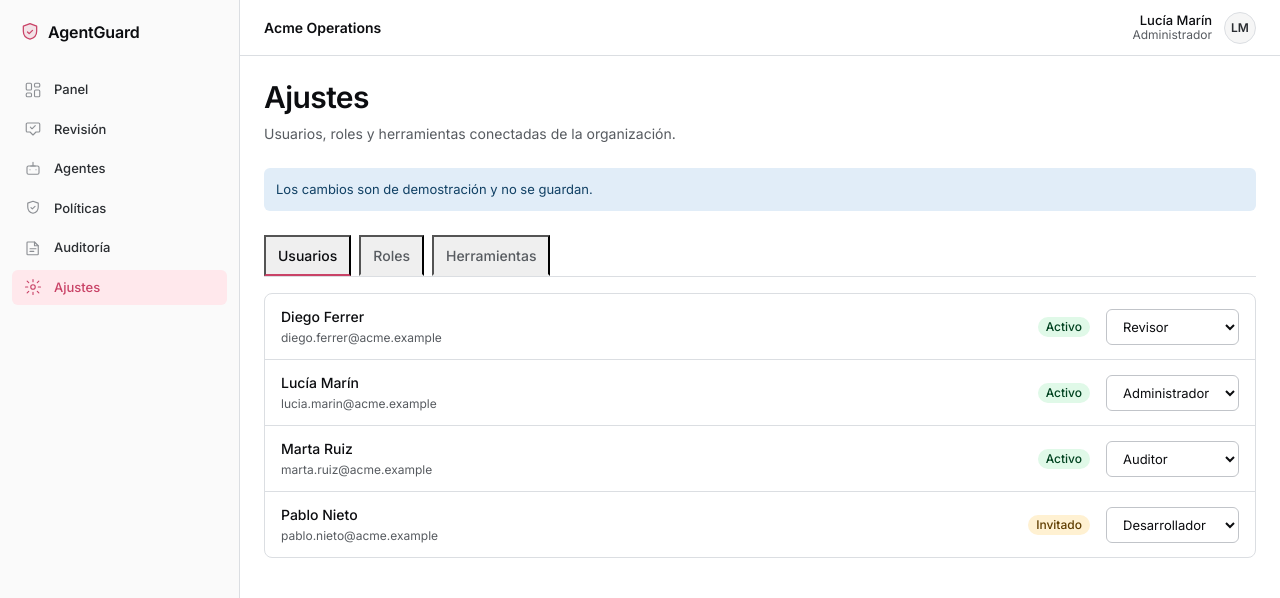
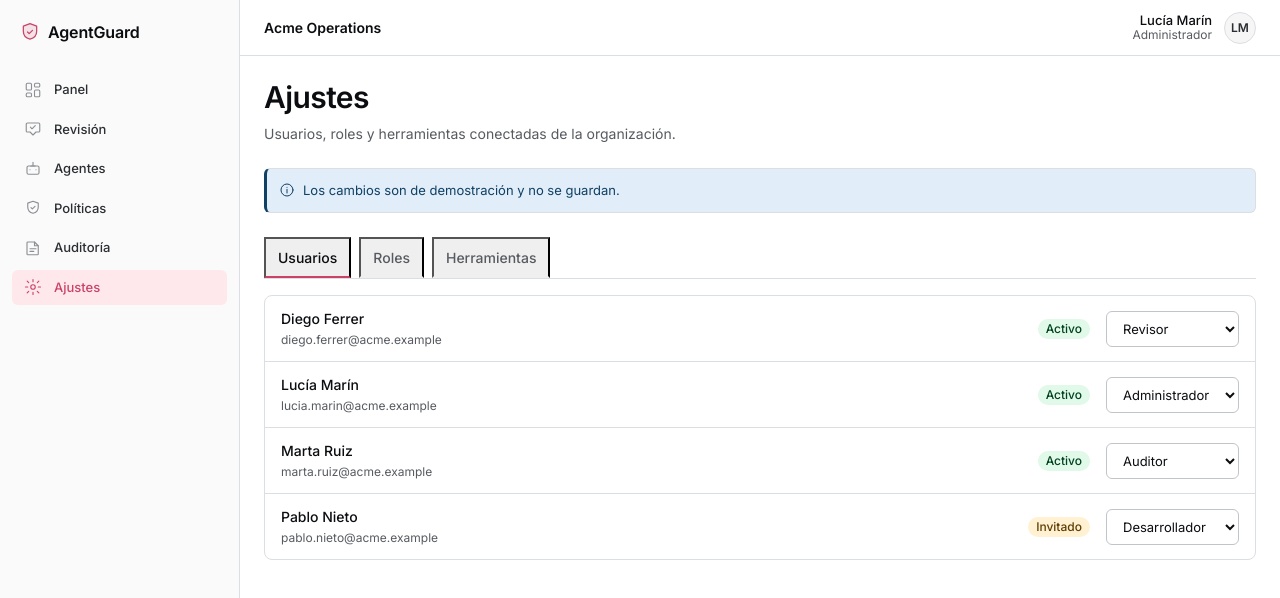
Before and after one commit to fcdev-28/agentguard, a Next.js app: page /settings in a window 1280 px wide. Shown: the top 598 px of the page. Built offline with nearby package versions, Linux system fonts and the light colour scheme.

Commit message:
feat: refinar copy de estados vacíos y aviso de ajustes

```diff
--- a/src/components/audit/audit-timeline.tsx
+++ b/src/components/audit/audit-timeline.tsx
@@ -81,7 +81,7 @@ export function AuditTimeline({
         {filtered.length === 0 ? (
           <EmptyState
             title="Ningún evento coincide con los filtros aplicados."
-            hint="Prueba a ampliar el rango de fechas o a quitar algún filtro."
+            hint="Amplía el rango de fechas o quita algún filtro para ver más eventos."
           />
         ) : (
           <div className={styles.timeline}>
--- a/src/components/settings/settings-panel.tsx
+++ b/src/components/settings/settings-panel.tsx
@@ -46,6 +46,21 @@ export function SettingsPanel({
   return (
     <div>
       <p className={styles.previewNotice}>
+        <svg
+          className={styles.previewNoticeIcon}
+          width="16"
+          height="16"
+          viewBox="0 0 24 24"
+          fill="none"
+          stroke="currentColor"
+          strokeWidth="1.5"
+          strokeLinecap="round"
+          strokeLinejoin="round"
+          aria-hidden="true"
+        >
+          <circle cx="12" cy="12" r="9" />
+          <path d="M12 11v5.5M12 8v.01" />
+        </svg>
         Los cambios son de demostración y no se guardan.
       </p>
 
--- a/src/components/settings/settings.module.css
+++ b/src/components/settings/settings.module.css
@@ -1,11 +1,20 @@
 /* Aviso de que la gestión de Ajustes es una demo efímera, no persistida. */
 .previewNotice {
+  display: flex;
+  align-items: center;
+  gap: var(--space-2);
   margin-top: var(--space-4);
   padding: var(--space-3);
+  border: 1px solid var(--color-border);
+  border-left: 3px solid var(--color-accent);
   border-radius: var(--radius-control);
   background: var(--color-accent-soft);
   color: var(--color-accent);
   font-size: var(--text-13);
+}
+
+.previewNoticeIcon {
+  flex-shrink: 0;
 }
 
 /* Tabs: fila apilada en móvil (misma convención que los filtros de auditoría). */
```
